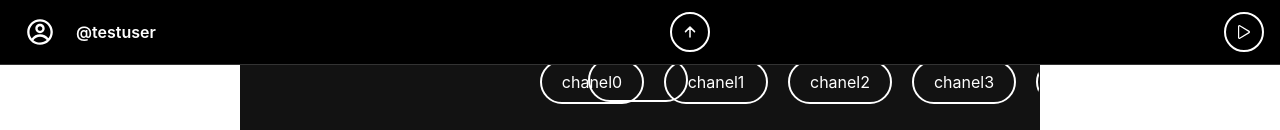
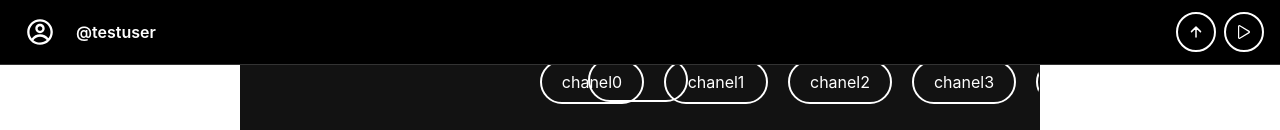
Before and after one commit to brief69/social-mold, a React (Vite) app: page / in a window 1280 px wide. Shown: the top 130 px of the page. Built offline with nearby package versions, Linux system fonts and the light colour scheme.

Commit message:
refactor: Group swap action buttons together in AppBar

```diff
--- a/src/components/layout/AppBar.tsx
+++ b/src/components/layout/AppBar.tsx
@@ -96,7 +96,13 @@ const AppBar: React.FC<AppBarProps> = ({
         </span>
       </div>
 
-      {/* 中央：方向切り替えボタン */}
+      {/* 右側：スワップアクションボタングループ */}
+      <div style={{
+        display: 'flex',
+        alignItems: 'center',
+        gap: '8px', // ボタン間の間隔を縮小
+      }}>
+        {/* 方向切り替えボタン */}
         <button
           className="tap-animation-large"
           onClick={handleDirectionChange}
@@ -111,7 +117,7 @@ const AppBar: React.FC<AppBarProps> = ({
           )}
         </button>
 
-      {/* 右側：再生方向切り替えボタン */}
+        {/* 再生方向切り替えボタン */}
         <button
           className="tap-animation-large"
           onClick={handlePlayDirectionChange}
@@ -126,6 +132,7 @@ const AppBar: React.FC<AppBarProps> = ({
           />
         </button>
       </div>
+    </div>
   );
 };
 
```
Lines whose indentation alone changed are shown as unchanged.
